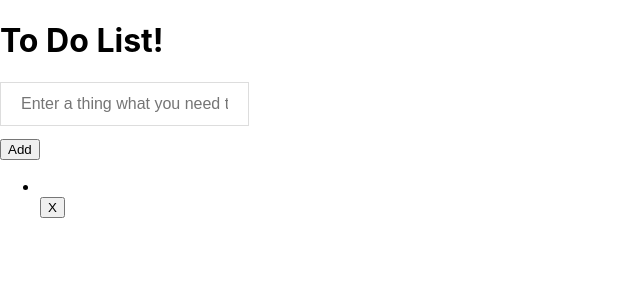
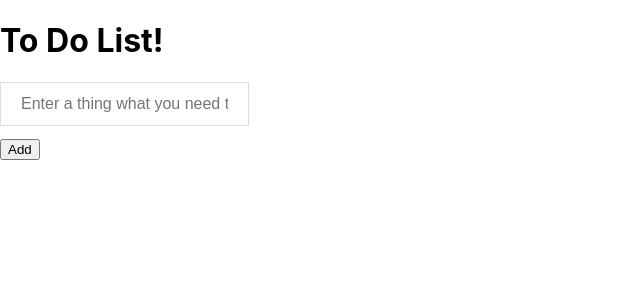
Before and after one commit to JackBerezhnov/to-do-list-react, a React (Create React App) app: page / in a window 1280 px wide. Shown: the top 300 px of the page, without its empty margins (0-640 px from the left). Built offline with nearby package versions, Linux system fonts and the light colour scheme.

Commit message:
list todo items

```diff
--- a/src/components/item-list/ItemList.js
+++ b/src/components/item-list/ItemList.js
@@ -1,14 +1,13 @@
 import React from 'react';
 import Item from "../item/Item";
 
-const ItemList = (props) => {
+const ItemList = ({ items }) => {
     return (
-        <div>
-        {console.log("Data", props)}
-            <ul>
-                <Item value={props.items}/>
-            </ul>
-        </div>
+        <ul>
+            {items.map(todo => (
+                <Item key={todo.id} value={todo}/>
+            ))}
+        </ul>
     );
 }
 
--- a/src/components/item/Item.js
+++ b/src/components/item/Item.js
@@ -1,9 +1,10 @@
 import React from 'react';
 
-const Item = (props) => {
+const Item = ({ value }) => {
     return(
         <div>
-            <li>{props.value.description}</li>
+            <input type="checkbox"/>
+            <li>{value.description}</li>
             <button>X</button>
         </div>
     );
--- a/src/components/to-do-list/ToDoList.js
+++ b/src/components/to-do-list/ToDoList.js
@@ -23,8 +23,9 @@
 
     function submitUserData(e) {
         e.preventDefault();
-        if(toDoItem.task.trim()) {
+        if(toDoItem.description.trim()) {
             addTodo({ ...toDoItem, id: v4 });
+            setToDoItem({ ...toDoItem, description: "" });
         }
     }
 
```
